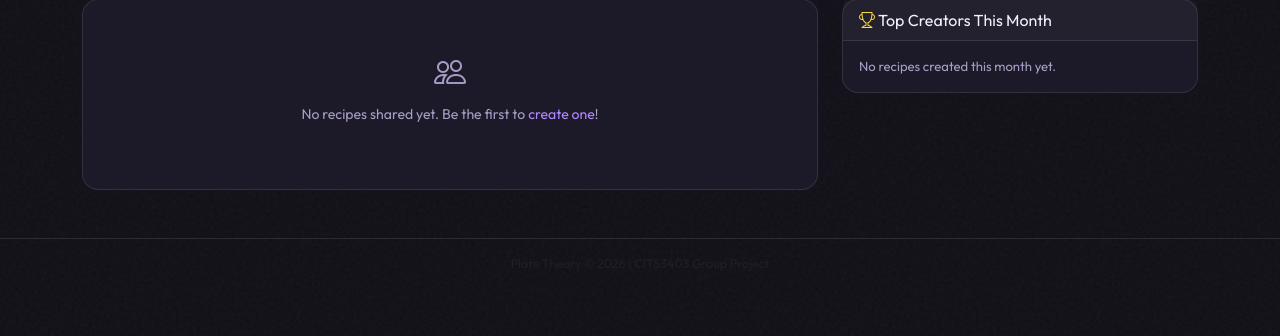
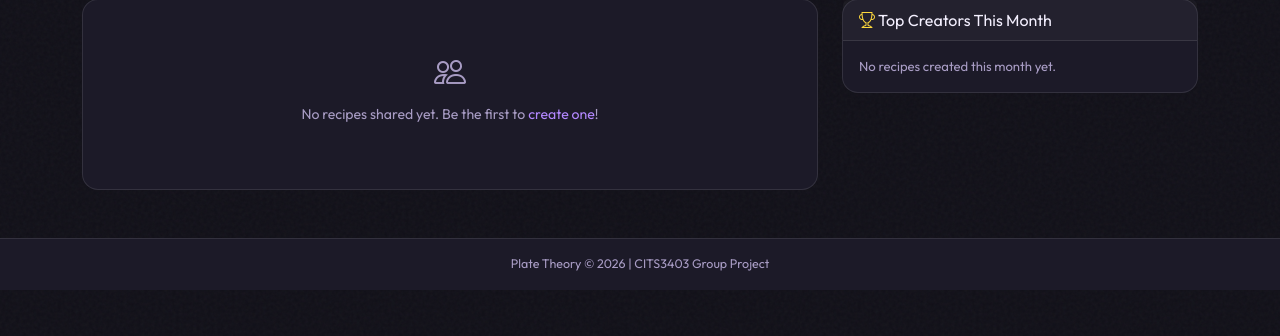
Before and after one commit to Josh-Sporne/project-CITS3403, a Flask app: page /community in a window 1280 px wide. Shown: the part 155-491 px from the top of the page. Run offline with Flask 3, Linux system fonts and the light colour scheme; data that the repository does not hold is empty; some libraries are stand-ins or nearby versions.

Commit message:
G-MED-4: footer background + text follow the active theme

```diff
--- a/app/static/css/style.css
+++ b/app/static/css/style.css
@@ -4005,3 +4005,10 @@ html {
   0%   { background: rgba(110, 231, 183, 0.35); }
   100% { background: transparent; }
 }
+
+/* ── G-MED-4: footer background follows the active theme ── */
+footer {
+  background: var(--pt-surface);
+  color: var(--pt-text);
+  border-top: 1px solid var(--pt-border);
+}
--- a/app/templates/base.html
+++ b/app/templates/base.html
@@ -87,7 +87,7 @@
     </main>
 
     <footer class="text-center py-3 mt-auto">
-        <p class="mb-0 text-muted">Plate Theory &copy; 2026 | CITS3403 Group Project</p>
+        <p class="mb-0 text-muted-custom">Plate Theory &copy; 2026 | CITS3403 Group Project</p>
     </footer>
 
     <script src="https://cdn.jsdelivr.net/npm/bootstrap@5.3.0/dist/js/bootstrap.bundle.min.js"></script>
```
